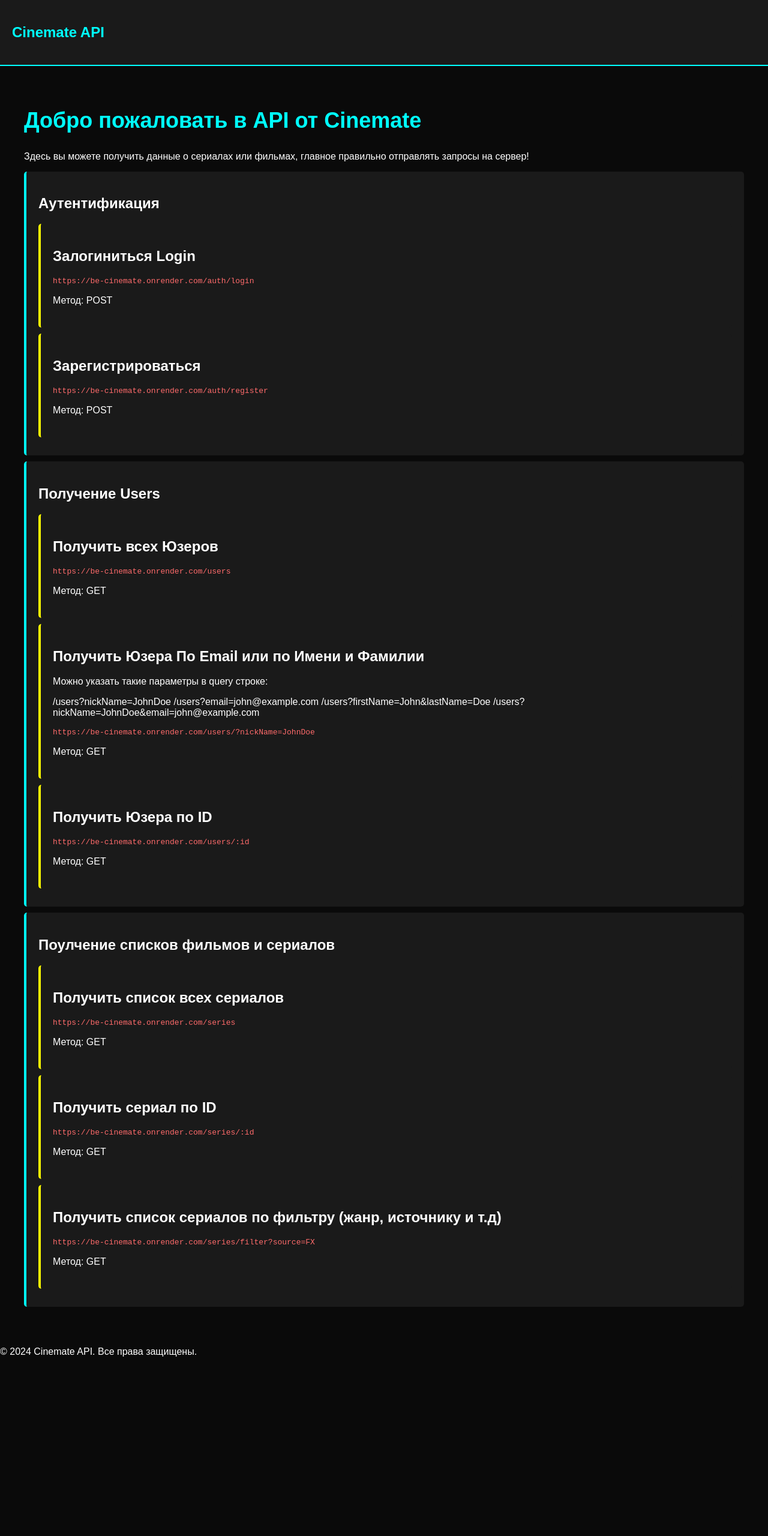
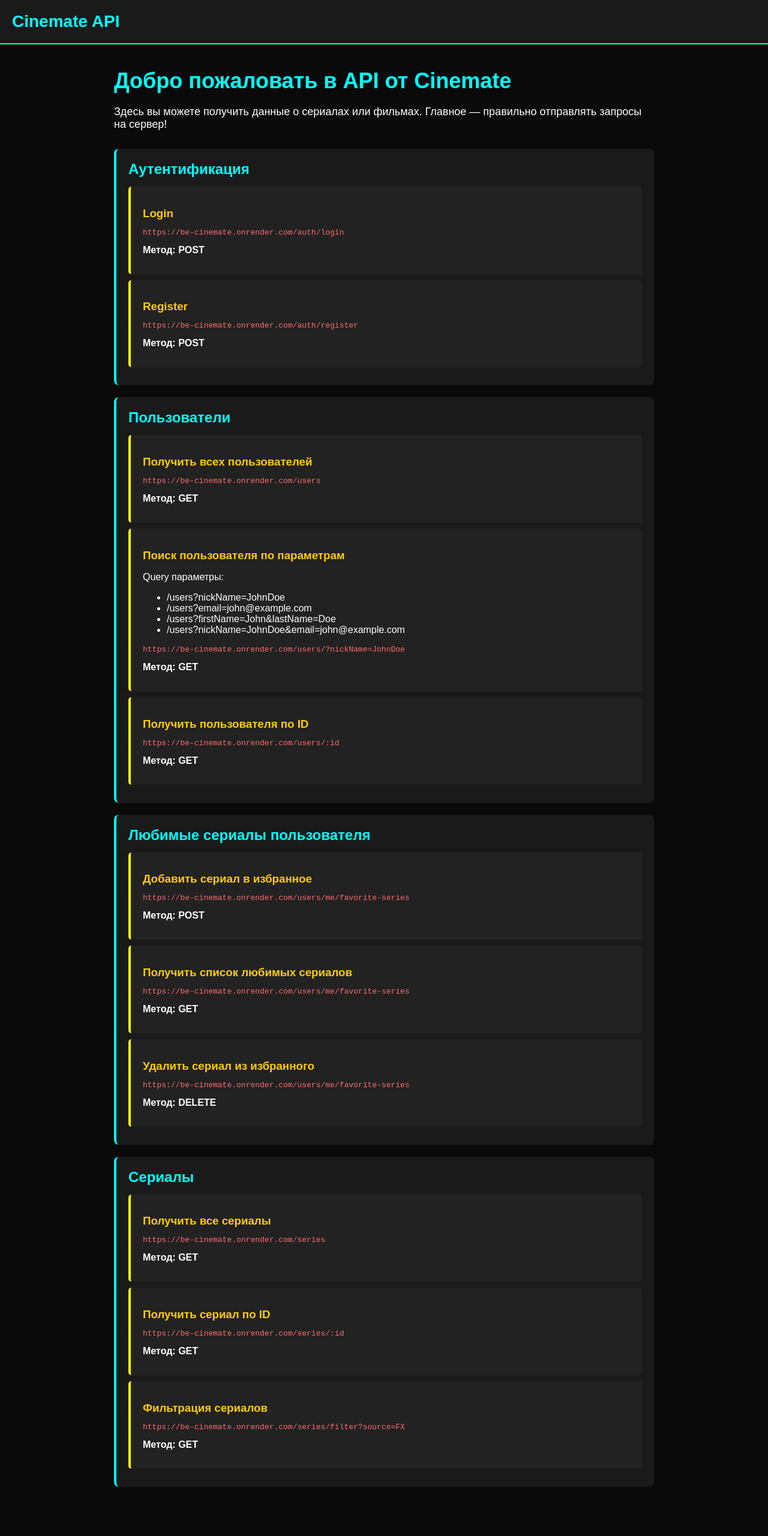
Before and after one commit to Nurlan98Is/Be-Cinemate, a website: page src/public/index.html in a window 1280 px wide. Shown: the top 2560 px of the page at 60% size. Before the commit the page ends 2278 px from the top, so only its background shows below. Drawn offline with Linux system fonts and the light colour scheme.

Commit message:
added logic for manipulating favorite series

```diff
--- a/src/public/index.html
+++ b/src/public/index.html
@@ -4,130 +4,180 @@
     <meta charset="UTF-8">
     <meta name="viewport" content="width=device-width, initial-scale=1.0">
     <style>
-        /* ВСТРОЕННЫЕ СТИЛИ ДЛЯ ТЕСТА */
+        /* Общие стили */
         body {
-            background-color: #0a0a0a !important;
-            color: white !important;
+            background-color: #0a0a0a;
+            color: #ffffff;
             font-family: Arial, sans-serif;
             margin: 0;
             padding: 0;
         }
-        .header {
-            background: #1a1a1a !important;
+        header {
+            background-color: #1a1a1a;
             padding: 20px;
             border-bottom: 2px solid #00ffff;
         }
         .logo {
-            color: #00ffff !important;
-            font-size: 24px;
+            color: #00ffff;
+            font-size: 28px;
+            margin: 0;
         }
-        .main {
-            padding: 40px;
+        main {
+            padding: 40px 20px;
+            max-width: 900px;
+            margin: 0 auto;
+        }
+        h1, h2 {
+            margin: 0 0 10px 0;
         }
         .h1_main {
-            color: #00ffff !important;
+            color: #00ffff;
             font-size: 36px;
+            margin-bottom: 20px;
+        }
+        .hero-text {
+            font-size: 18px;
+            margin-bottom: 30px;
+        }
+        .container_route_category {
+            background: #1a1a1a;
+            padding: 20px;
+            margin-bottom: 20px;
+            border-radius: 8px;
+            border-left: 4px solid #00ffff;
+        }
+        .container_route_category h2 {
+            color: #00ffff;
+            margin-bottom: 15px;
         }
         .container_route {
-            background: #1a1a1a;
-            padding: 20px;
+            background: #222;
+            padding: 15px 20px;
             margin: 10px 0;
             border-radius: 5px;
             border-left: 4px solid yellow;
         }
-        .container_route_category {
-            background: #1a1a1a;
-            padding: 20px;
-            margin: 10px 0;
-            border-radius: 5px;
-            border-left: 4px solid #00ffff;
+        .container_route h3 {
+            color: #ffcc00;
+            margin-bottom: 5px;
         }
         .route-url {
             color: #ff6b6b;
             font-family: monospace;
+            word-break: break-all;
+        }
+        .route-method {
+            font-weight: bold;
+            margin-top: 5px;
+        }
+        footer {
+            text-align: center;
+            padding: 20px;
+            border-top: 2px solid #00ffff;
+            margin-top: 40px;
+            font-size: 14px;
         }
     </style>
     <title>Cinemate API</title>
 </head>
 <body>
-    <header class="header">
-        <nav class="nav">
+    <header>
         <h1 class="logo">Cinemate API</h1>
-        </nav>
     </header>
 
-    <main class="main">
+    <main>
         <section class="hero">
             <h1 class="h1_main">Добро пожаловать в API от Cinemate</h1>
             <p class="hero-text">
-                Здесь вы можете получить данные о сериалах или фильмах, главное правильно отправлять запросы на сервер!
+                Здесь вы можете получить данные о сериалах или фильмах. Главное — правильно отправлять запросы на сервер!
             </p>
         </section>
 
-        <div class="container_routes">
+        <!-- Аутентификация -->
         <div class="container_route_category">
-                <h2 class="">Аутентификация</h2>
+            <h2>Аутентификация</h2>
             <div class="container_route">
-                    <h2>Залогиниться Login</h2>
+                <h3>Login</h3>
                 <p class="route-url">https://be-cinemate.onrender.com/auth/login</p>
                 <p class="route-method">Метод: POST</p>
             </div>
-
             <div class="container_route">
-                    <h2>Зарегистрироваться</h2>
+                <h3>Register</h3>
                 <p class="route-url">https://be-cinemate.onrender.com/auth/register</p>
                 <p class="route-method">Метод: POST</p>
             </div>
         </div>
+
+        <!-- Пользователи -->
         <div class="container_route_category">
-                <h2>Получение Users</h2>
+            <h2>Пользователи</h2>
             <div class="container_route">
-                    <h2>Получить всех Юзеров</h2>
+                <h3>Получить всех пользователей</h3>
                 <p class="route-url">https://be-cinemate.onrender.com/users</p>
                 <p class="route-method">Метод: GET</p>
             </div>
             <div class="container_route">
-                    <h2>Получить Юзера По Email или по Имени и Фамилии</h2>
-                    <p>Можно указать такие параметры в query строке:</p>
-                    <p>
-                        /users?nickName=JohnDoe
-                        /users?email=john@example.com
-                        /users?firstName=John&lastName=Doe
-                        /users?nickName=JohnDoe&email=john@example.com
-                    </p>
+                <h3>Поиск пользователя по параметрам</h3>
+                <p>Query параметры:</p>
+                <ul>
+                    <li>/users?nickName=JohnDoe</li>
+                    <li>/users?email=john@example.com</li>
+                    <li>/users?firstName=John&lastName=Doe</li>
+                    <li>/users?nickName=JohnDoe&email=john@example.com</li>
+                </ul>
                 <p class="route-url">https://be-cinemate.onrender.com/users/?nickName=JohnDoe</p>
                 <p class="route-method">Метод: GET</p>
             </div>
             <div class="container_route">
-                    <h2>Получить Юзера по ID</h2>
+                <h3>Получить пользователя по ID</h3>
                 <p class="route-url">https://be-cinemate.onrender.com/users/:id</p>
                 <p class="route-method">Метод: GET</p>
             </div>
+        </div>
 
+        <!-- Favorite Series -->
+        <div class="container_route_category">
+            <h2>Любимые сериалы пользователя</h2>
+            <div class="container_route">
+                <h3>Добавить сериал в избранное</h3>
+                <p class="route-url">https://be-cinemate.onrender.com/users/me/favorite-series</p>
+                <p class="route-method">Метод: POST</p>
             </div>
+            <div class="container_route">
+                <h3>Получить список любимых сериалов</h3>
+                <p class="route-url">https://be-cinemate.onrender.com/users/me/favorite-series</p>
+                <p class="route-method">Метод: GET</p>
+            </div>
+            <div class="container_route">
+                <h3>Удалить сериал из избранного</h3>
+                <p class="route-url">https://be-cinemate.onrender.com/users/me/favorite-series</p>
+                <p class="route-method">Метод: DELETE</p>
+            </div>
+        </div>
+
+        <!-- Сериалы -->
         <div class="container_route_category">
-                <h2>Поулчение списков фильмов и сериалов</h2>
+            <h2>Сериалы</h2>
             <div class="container_route">
-                    <h2>Получить список всех сериалов</h2>
+                <h3>Получить все сериалы</h3>
                 <p class="route-url">https://be-cinemate.onrender.com/series</p>
                 <p class="route-method">Метод: GET</p>
             </div>
             <div class="container_route">
-                    <h2>Получить сериал по ID</h2>
+                <h3>Получить сериал по ID</h3>
                 <p class="route-url">https://be-cinemate.onrender.com/series/:id</p>
                 <p class="route-method">Метод: GET</p>
             </div>
             <div class="container_route">
-                    <h2>Получить список сериалов по фильтру (жанр, источнику и т.д)</h2>
+                <h3>Фильтрация сериалов</h3>
                 <p class="route-url">https://be-cinemate.onrender.com/series/filter?source=FX</p>
                 <p class="route-method">Метод: GET</p>
             </div>
         </div>
-        </div>
     </main>
 
-    <footer class="footer">
-        <p>&copy; 2024 Cinemate API. Все права защищены.</p>
+    <footer>
+        &copy; 2024 Cinemate API. Все права защищены.
     </footer>
 </body>
 </html>
--- a/src/server.ts
+++ b/src/server.ts
@@ -8,12 +8,10 @@
 const {JWT_SECRET, MONGODB_URI} = process.env;
 async function startServer() {
   try {
-    console.log("MONGO_URI:", process.env.MONGODB_URI);
-    if (!process.env.MONGODB_URI) {
+    if (!MONGODB_URI) {
       throw new Error("MONGODB_URI is missing in .env");
     }
-    console.log("JWT_SECRET:", JWT_SECRET)
-    await mongoose.connect(process.env.MONGODB_URI);
+    await mongoose.connect(MONGODB_URI as string);
     console.log('MongoDB connected');
 
     const PORT = process.env.PORT || 8080;
```
Also changed, not shown: src/controllers/auth.ts (+33 -21 lines), src/controllers/user/favoriteSeries.controller.ts (added, +70 -0 lines), src/controllers/user/users.controller.ts (renamed from src/controllers/users.ts, +4 -4 lines), src/models/user.model.ts (+28 -5 lines), src/routes/users.ts (+8 -1 lines). Lines whose indentation alone changed are shown as unchanged.
